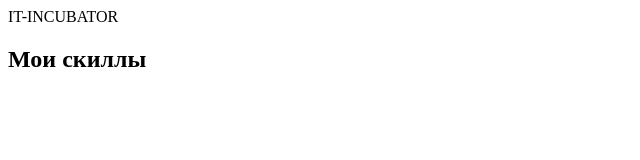
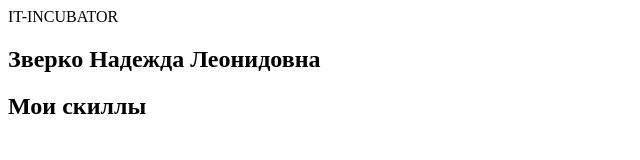
Before and after one commit to zverkoN/1-hw-with-auto-test-html-css-main, a plain HTML site: page index.html in a window 1280 px wide. Shown: the whole page, without its empty margins (0-640 px from the left). Drawn offline with Linux system fonts and the light colour scheme.

Commit message:
comlete task 1

```diff
--- a/index.html
+++ b/index.html
@@ -17,7 +17,7 @@
     <section data-cy="hw1-section-main-pre">
         <!-- 1) В этом разделе создай 3 дочерних элемента: -->
 
-        <!-- a) Заголовок первого уровня со своим ФИО -->
+        <h1>Зверко Надежда Леонидовна</h1>
         <!-- b) Несколько строк о себе: где учишься или работаешь, хобби, увлечения. Используй тег для абзаца. Длина строки должна быть больше 50-ти симвов (пробелы и др знаки припинания тоже считаются символом) -->
         <!-- c) Фото (или любую картинку из интернета). Не забудь добавить описание на случай, если изображение не загрузится -->
     </section>
```
